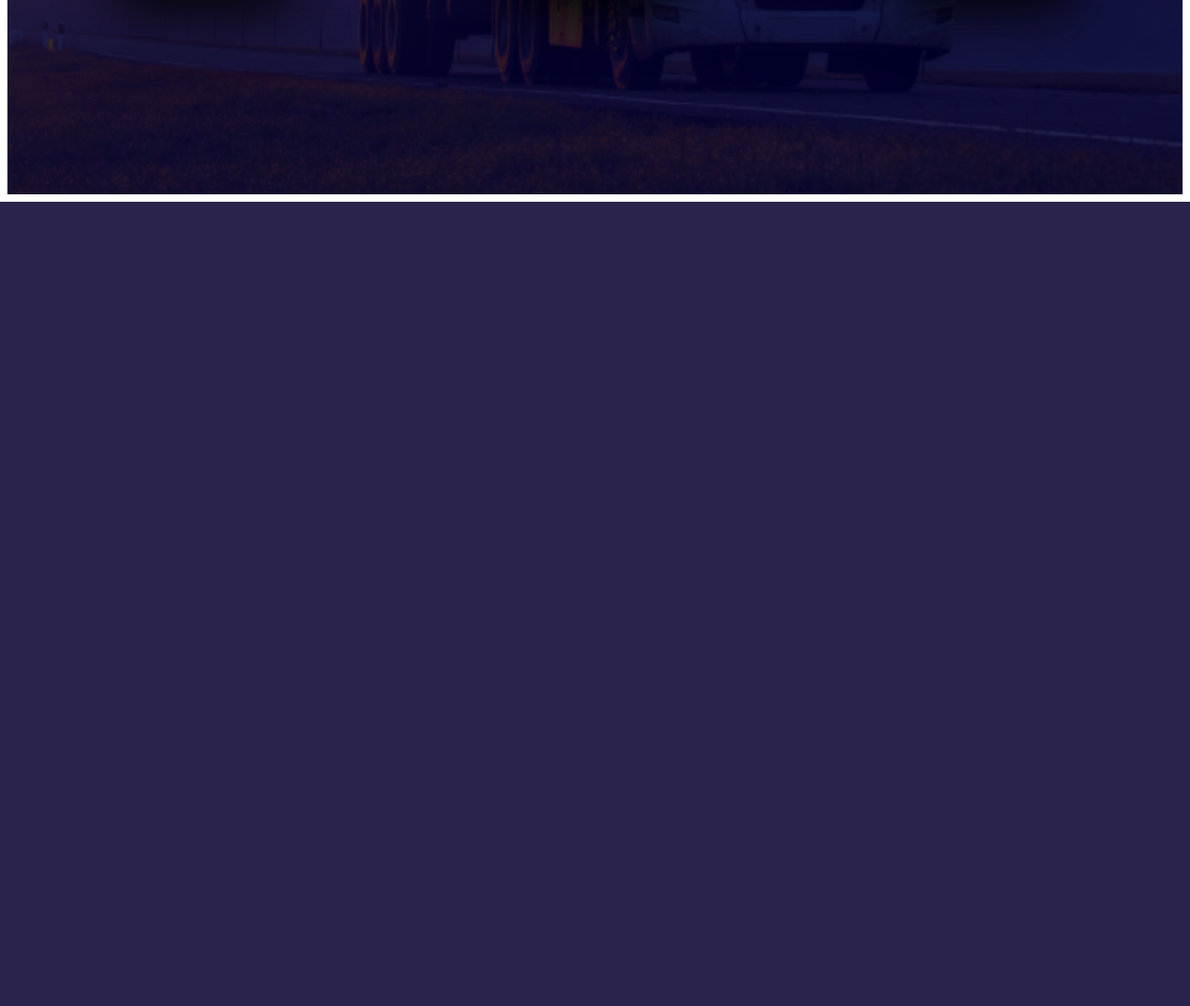
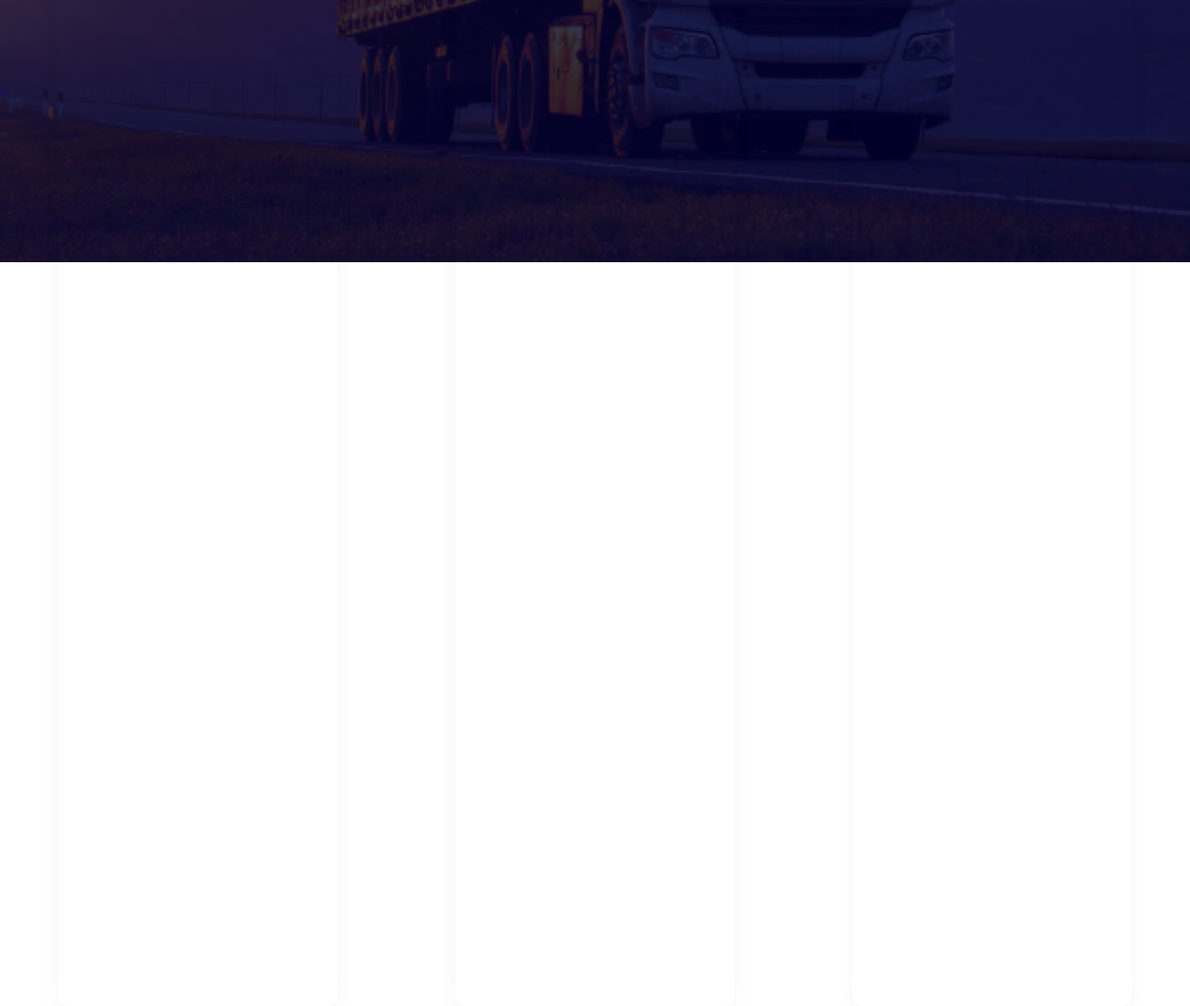
Before and after one commit to Diego0726/Dev_Transportadora, a PHP site: page /Pedidos.html in a window 1280 px wide. Shown: the part 599-1681 px from the top of the page at 93% size. Before the commit the page ends 816 px from the top, so only its background shows below. Run offline with PHP 8.4, Linux system fonts and the light colour scheme; some libraries are stand-ins or nearby versions.

Commit message:
Algumas Alterações
Mais tarde eu faço o resto estou com soninho que nem um cachorro chupetão

```diff
--- a/Front-end- HTML e CSS/Caminhoes.css
+++ b/Front-end- HTML e CSS/Caminhoes.css
@@ -1,3 +1,8 @@
+*{
+  margin: 0 auto;
+  padding: 0;
+  box-sizing: border-box;
+}
 .container {
   width: 100%;
   height: 100vh;
@@ -39,8 +77,9 @@
 }
 
 .card0 {
-  background: url('caminhão\ toco.jpg') center center no-repeat;
-  background-size: 300px;
+  background: url('imagens/caminhão\ toco.jpg') center center no-repeat;
+  background-size: 250px;
+  height: 300%;
 }
 
 .card0:hover h2,
@@ -49,8 +88,9 @@
 }
 
 .card1 {
-  background: url('caminhão\ toco.jpg') center center no-repeat;
-  background-size: 300px;
+  background: url('imagens/Caminhão\ 3-4.jpg') center center no-repeat;
+  background-size: 250px;
+  height: 300%;
 }
 
 .card1:hover h2,
@@ -59,8 +99,9 @@
 }
 
 .card2 {
-  background: url('https://i.pinimg.com/originals/ee/85/08/ee850842e68cfcf6e3943c048f45c6d1.jpg') center center no-repeat;
-  background-size: 300px;
+  background: url('imagens/Caminhão\ truck.jpg') center center no-repeat;
+  background-size: 250px;
+  height: 300%;
 }
 
 .card2:hover h2,
--- a/Front-end- HTML e CSS/Pedidos.html
+++ b/Front-end- HTML e CSS/Pedidos.html
@@ -7,8 +7,17 @@
     <title>Dev_Transportadora</title>
     <link rel="shortcut icon" href="icone2.png" type="image/x-icon">
     <link rel="stylesheet" href="Caminhoes.css">
+    <script src="https://kit.fontawesome.com/f6bc5d7c98.js" crossorigin="anonymous"></script>
 </head>
 <body>
+    <Nav id="Menu">
+    <Ul>
+        <li><a href="#">Home</a></li>
+        <li><a href="#">Sobre</a></li>
+        <li><a href="#">Quem Somos</a></li>
+        <li><a href="#"><i class="fa-solid fa-user"></i></a></li>
+    </Ul>
+    </Nav>
     <div class="container">
         <div class="card card0">
           <div class="border">
```
Also changed, not shown: other parts of Front-end- HTML e CSS/Caminhoes.css (+33 -0 lines), Front-end- HTML e CSS/imagens/Caminhão 3-4.jpg (added), Front-end- HTML e CSS/imagens/Caminhão truck.jpg (added).
